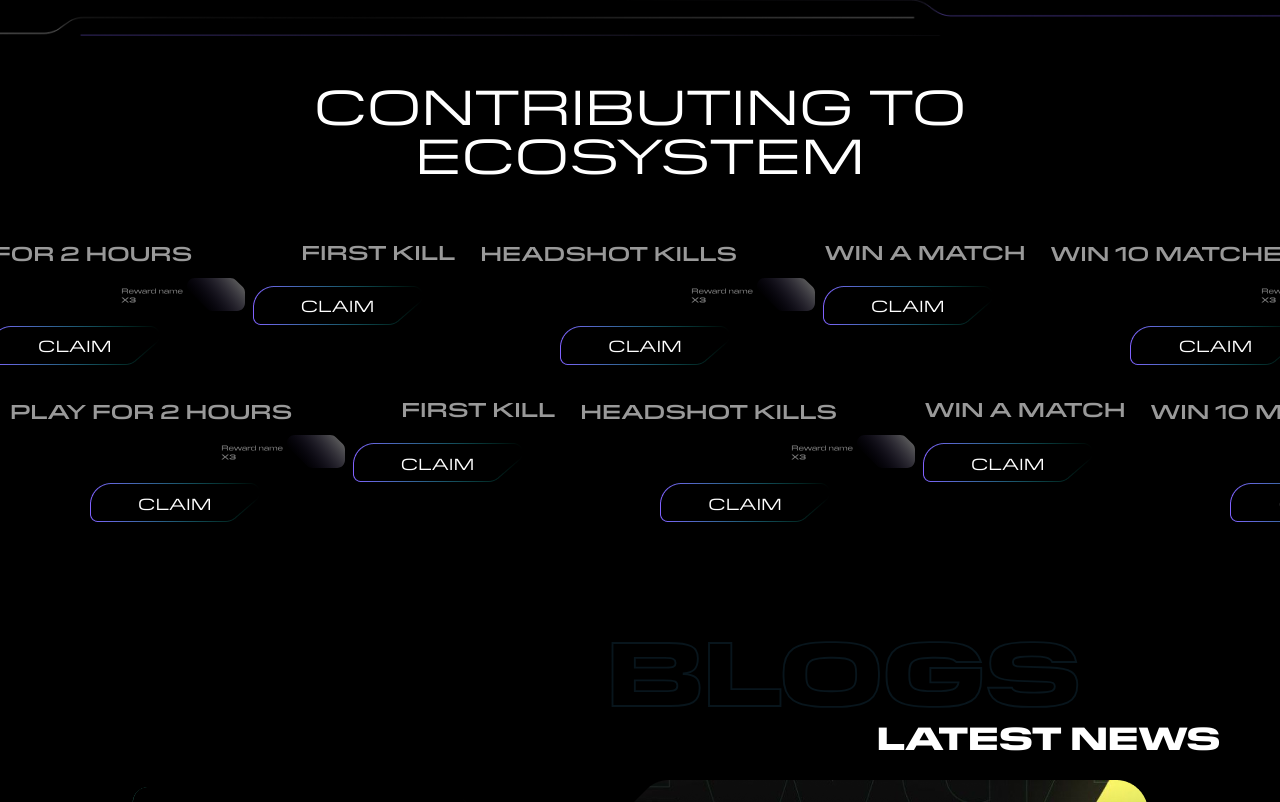
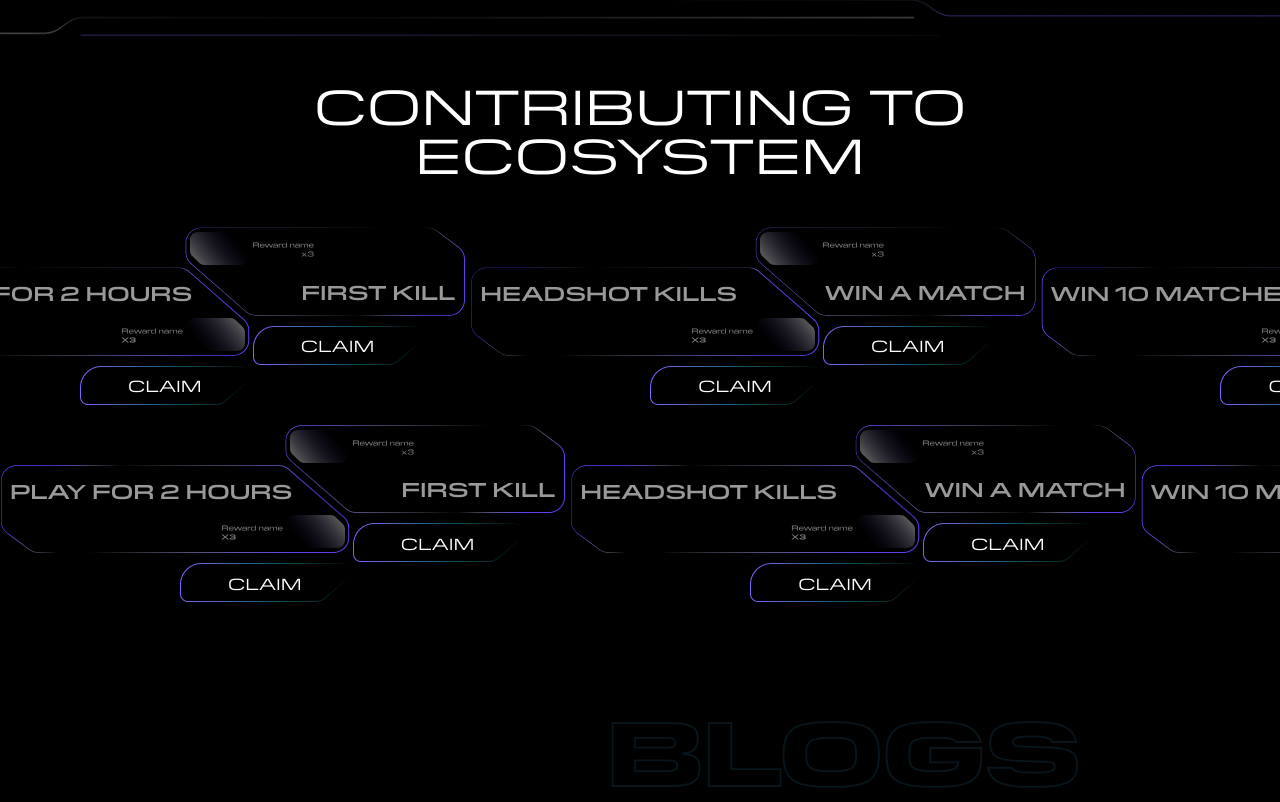
Before and after one commit to Basit46/hypermove, a React (Vite) app: page / in a window 1280 px wide. Shown: the part 2851-3653 px from the top of the page. Built offline with nearby package versions, Linux system fonts and the light colour scheme.

Commit message:
Added changes

```diff
--- a/src/components/Claim.jsx
+++ b/src/components/Claim.jsx
@@ -2,12 +2,15 @@ import React from "react";
 import textImg from "../assets/claim-text.svg";
 import textImg2 from "../assets/claim-text2.svg";
 import bg from "../assets/claim-btnbg.png";
+import mainBg1 from "../assets/claimBg1.png";
+import mainBg2 from "../assets/claimBg2.png";
 
 export const BottomClaim = ({ text }) => {
   return (
-    <div className="w-fit flex flex-col cursor-pointeritems-end gap-[10px]">
-      <div className="claim bottom-claim cursor-pointer relative bg-[#010001]/50 group">
-        <p className="pl-[10px] pt-[10px] group-hover:opacity-100 uppercase font-[PilatExtended-DemiBold] text-[20px] font-[600] opacity-60">
+    <div className="w-fit flex flex-col cursor-pointer items-end gap-[10px]">
+      <div className="claim bottom-claim mt-[40px] cursor-pointer relative bg-[#010001]/50 group">
+        <img src={mainBg1} alt="claim" />
+        <p className="absolute left-0 top-0 pl-[10px] pt-[10px] group-hover:opacity-100 uppercase font-[PilatExtended-DemiBold] text-[20px] font-[600] opacity-60">
           {text}
         </p>
         <img
@@ -26,8 +29,9 @@ export const BottomClaim = ({ text }) => {
 
 export const TopClaim = ({ text }) => {
   return (
-    <div className="ml-[-70px] mt-[-40px] w-fit flex flex-col cursor-pointer gap-[10px]">
+    <div className="ml-[-70px] mt-[-0px] w-fit flex flex-col cursor-pointer gap-[10px]">
       <div className="claim top-claim cursor-pointer relative bg-[#010001]/50 group">
+        <img src={mainBg2} alt="claim" />
         <p className="absolute bottom-[10px] right-[10px] group-hover:opacity-100 uppercase font-[PilatExtended-DemiBold] text-[20px] font-[600] opacity-60">
           {text}
         </p>
--- a/src/components/Ecosystem.jsx
+++ b/src/components/Ecosystem.jsx
@@ -10,8 +10,8 @@ const Ecosystem = () => {
         ecosystem
       </h1>
 
-      <div className="mt-[50px] w-full overflow-x-hidden">
-        <div className="ml-[-100px] relative w-fit flex gap-[5px]">
+      <div className="mt-[50px] w-full overflow-x-hidden h-fit">
+        <div className="ml-[-100px] relative w-fit h-fit flex gap-[5px]">
           <BottomClaim text="Play for 2 hours" />
           <TopClaim text="First Kill" />
           <BottomClaim text="Headshot Kills" />
```
Also changed, not shown: src/assets/claimBg1.png (added), src/assets/claimBg2.png (added).
